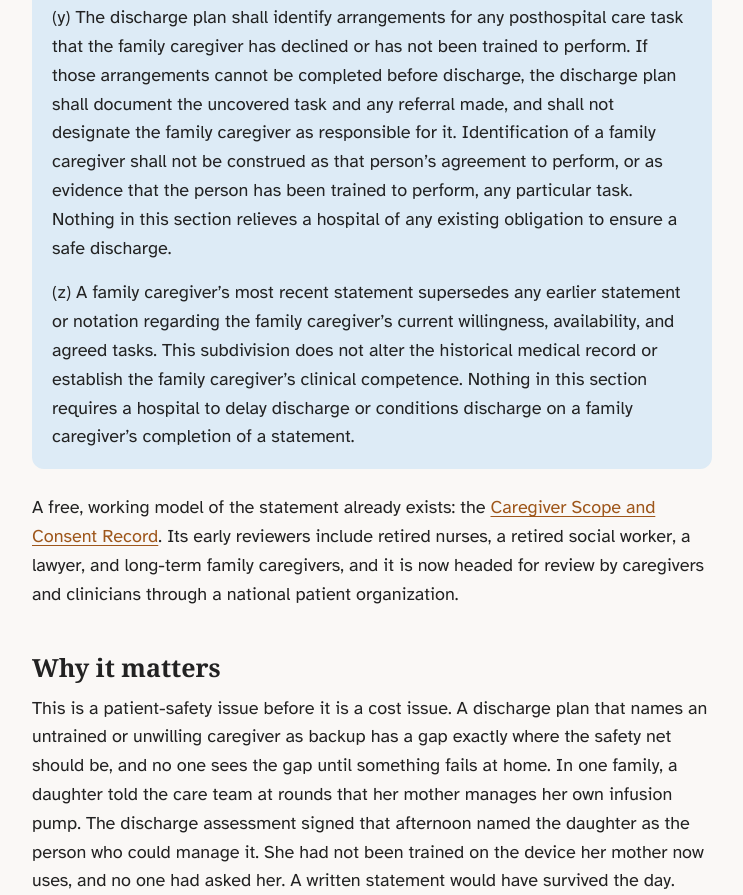
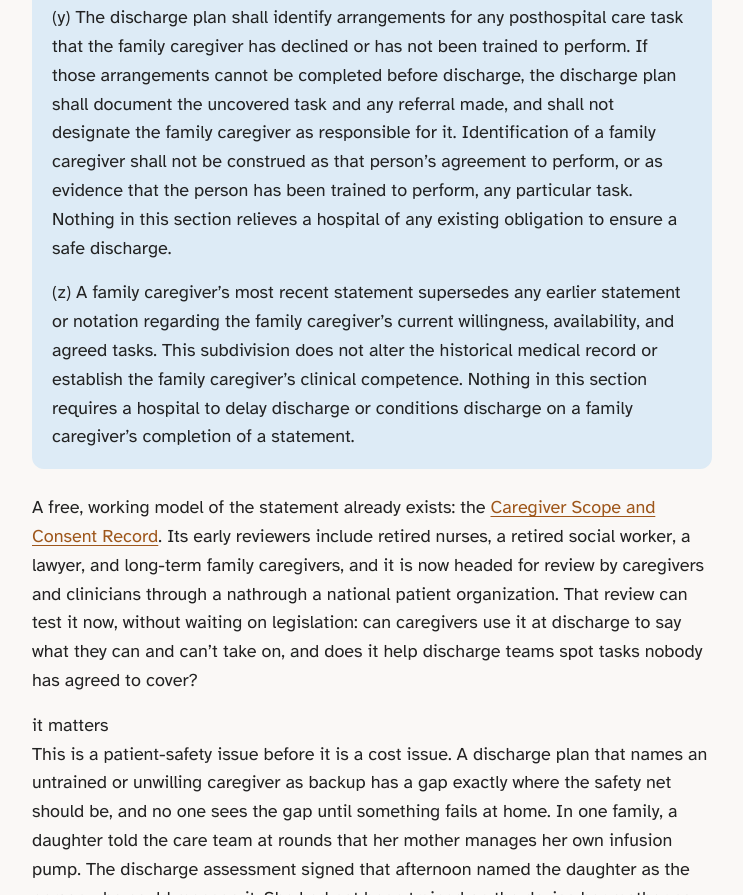
Before and after one commit to reeljewels/thecareimpulse, a plain HTML site: page care-act/index.html in a window 1280 px wide. Shown: the part 2414-3309 px from the top of the page, without its empty margins (268-1011 px from the left). Drawn offline with Linux system fonts and the light colour scheme.

Commit message:
Add files via upload

```diff
--- a/care-act/index.html
+++ b/care-act/index.html
@@ -92,7 +92,7 @@ footer{margin-top:48px;border-top:1px solid var(--line);padding-top:18px;color:v
   <h2>The gap</h2>
   <p>California’s hospital family caregiver law, SB 675 (Liu, 2015), amended Health and Safety Code section 1262.5. Since 2016 it has required hospitals to give each admitted inpatient the opportunity to identify a family caregiver, to notify that caregiver of discharge, and to inform them of the patient’s continuing care needs. AARP championed it as part of its national CARE Act campaign, and it <a href="https://www.leginfo.ca.gov/pub/15-16/bill/sen/sb_0651-0700/sb_675_bill_20151004_history.html">passed unanimously</a> at every recorded vote, with no registered opposition.</p>
   <p>The law records <em>who</em> the caregiver is. It never records <em>what that person agreed to do</em>. A family member named as someone who may assist can leave the hospital instructed in wound care, injections, or equipment, with no record of whether they are able or willing to provide it. The result is presumed consent written into the discharge process. A patient may name a preferred caregiver. Only the caregiver can agree to the work.</p>
-  <p>The gap is not rare. Nationally, over half of family caregivers manage complex medical and nursing tasks such as injections, wound care, or medication management, yet just over 20 percent have received formal training for them (<em>Caregiving in the U.S. 2025</em>). In California, 23 percent of adults, more than seven million people, are family caregivers (AARP California, 2025).</p>
+  <p>The gap is not rare. Nationally, over half of family caregivers manage complex medical and nursing tasks such as injections, wound care, or medication management, yet only 22 percent have received training for them (<em>Caregiving in the U.S. 2025</em>). In California, 23 percent of adults, more than seven million people, are family caregivers (AARP California, 2025).</p>
   <p>Verbal limits don’t survive. A caregiver can tell the team at rounds that the patient manages a task independently, and the chart can still assign that task to the caregiver. Without a written record, the assumption outlasts what was said.</p>
   <p>Other places already ask. Since 2018, Scotland has required every adult carer support plan to record “the extent to which the adult carer is able and willing to provide care,” along with emergency arrangements and the circumstances in which the plan will be reviewed (<a href="https://www.legislation.gov.uk/asp/2016/9/section/9">Carers (Scotland) Act 2016, section 9</a>). England’s Care Act 2014 requires carer assessments to consider whether the carer is able and willing to provide care, and whether they are likely to continue to be (<a href="https://www.legislation.gov.uk/ukpga/2014/23/section/10">section 10</a>). But both models wait for the institution to start the process, and in a 2025 Carers UK survey, 73 percent of carers in England reported no carer’s assessment in the previous year. This amendment builds on that lesson: the caregiver’s own written statement counts, and the most recent one controls, whether or not anyone got around to asking.</p>
 
@@ -110,9 +110,7 @@ footer{margin-top:48px;border-top:1px solid var(--line);padding-top:18px;color:v
     <p>(y) The discharge plan shall identify arrangements for any posthospital care task that the family caregiver has declined or has not been trained to perform. If those arrangements cannot be completed before discharge, the discharge plan shall document the uncovered task and any referral made, and shall not designate the family caregiver as responsible for it. Identification of a family caregiver shall not be construed as that person’s agreement to perform, or as evidence that the person has been trained to perform, any particular task. Nothing in this section relieves a hospital of any existing obligation to ensure a safe discharge.</p>
     <p>(z) A family caregiver’s most recent statement supersedes any earlier statement or notation regarding the family caregiver’s current willingness, availability, and agreed tasks. This subdivision does not alter the historical medical record or establish the family caregiver’s clinical competence. Nothing in this section requires a hospital to delay discharge or conditions discharge on a family caregiver’s completion of a statement.</p>
   </div>
-  <p>A free, working model of the statement already exists: the <a href="/consent/">Caregiver Scope and Consent Record</a>. Its early reviewers include retired nurses, a retired social worker, a lawyer, and long-term family caregivers, and it is now headed for review by caregivers and clinicians through a national patient organization.</p>
-
-  <h2>Why it matters</h2>
+  <p>A free, working model of the statement already exists: the <a href="/consent/">Caregiver Scope and Consent Record</a>. Its early reviewers include retired nurses, a retired social worker, a lawyer, and long-term family caregivers, and it is now headed for review by caregivers and clinicians through a nathrough a national patient organization. That review can test it now, without waiting on legislation: can caregivers use it at discharge to say what they can and can’t take on, and does it help discharge teams spot tasks nobody has agreed to cover?</p>it matters</h2>
   <p>This is a patient-safety issue before it is a cost issue. A discharge plan that names an untrained or unwilling caregiver as backup has a gap exactly where the safety net should be, and no one sees the gap until something fails at home. In one family, a daughter told the care team at rounds that her mother manages her own infusion pump. The discharge assessment signed that afternoon named the daughter as the person who could manage it. She had not been trained on the device her mother now uses, and no one had asked her. A written statement would have survived the day. That is why the amendment puts the caregiver’s own answer in the record and lets the most recent one control.</p>
   <p>When a caregiver goes home unable to do what the hospital assumed, preventable complications and readmissions can follow, and Medicare penalizes hospitals for excess readmissions involving certain conditions (<a href="https://www.cms.gov/Medicare/Medicare-Fee-for-Service-Payment/AcuteInpatientPPS/Readmissions-Reduction-Program">Hospital Readmissions Reduction Program</a>). When caregivers burn out, patients can end up in nursing homes, often at Medi-Cal’s expense. A written statement of what the caregiver can actually take on lets the discharge team plan for real coverage before the patient leaves, not after something fails at home. The administrative mechanism is modest: one conversation and one current statement in the chart, incorporated into discharge planning. Completing the statement is optional, a free form already exists, and the law already requires hospitals to arrange posthospital care; the amendment asks them to write down what the caregiver said and plan around it.</p>
   <p>It would also give future caregiver-credit programs, state or federal, something they currently lack: a record of the caregiver’s stated role that was created at the time, not reconstructed years later. See also <a href="/caregiver-credit/">Strengthening the Social Security Caregiver Credit</a>.</p>
```
